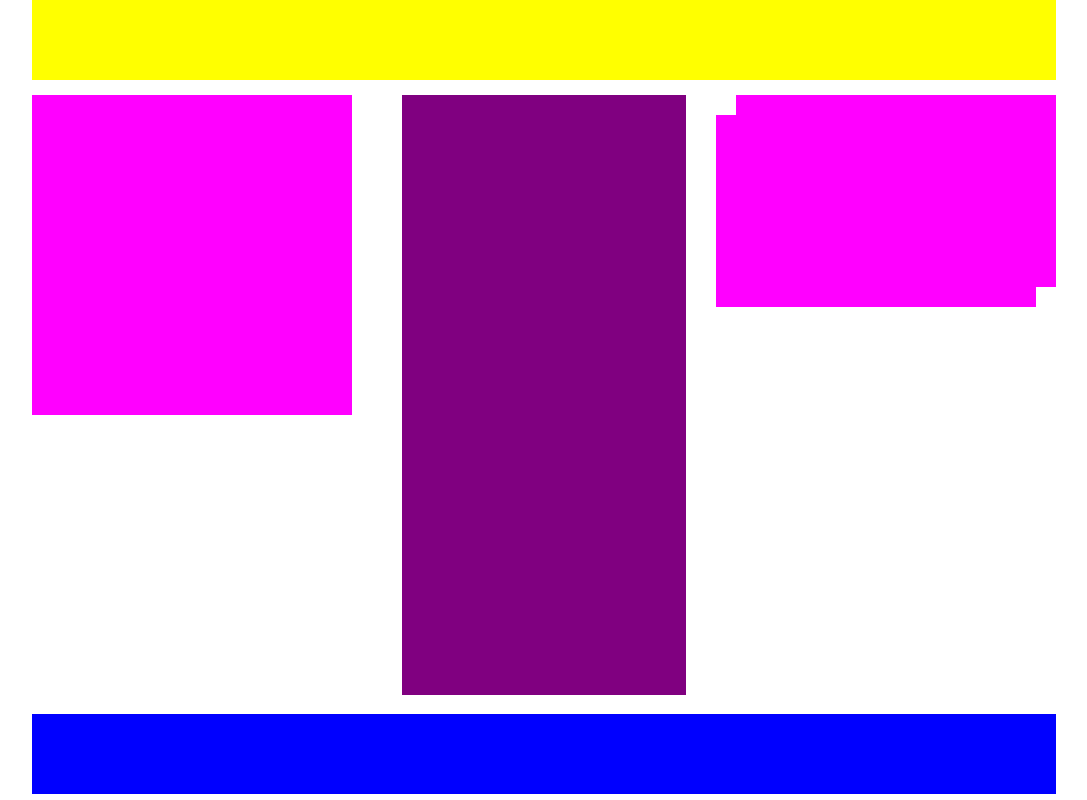
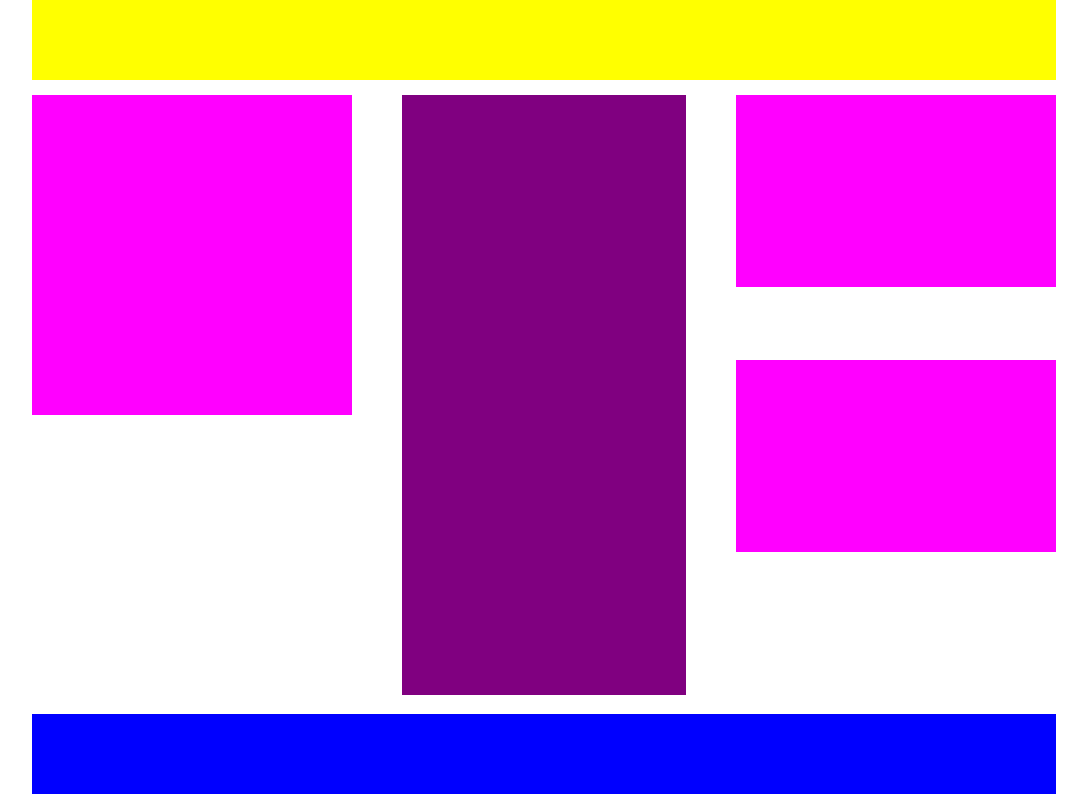
Before and after one commit to peppe965/htmlcss-struttura-wp, a plain HTML site: page index.html in a window 1280 px wide. Shown: the whole page, without its empty margins (96-1183 px from the left). Drawn offline with Linux system fonts and the light colour scheme.

Commit message:
end
finito ma usato position che vorrei sostituire, so wip

```diff
--- a/css/style.css
+++ b/css/style.css
@@ -43,12 +43,15 @@ main{
   width: 25vw;
   /* overflow: auto; */
   padding: 20px;
-  float: left;
+  float: right;
 }
 
-#right{
-  float: right;
+.magenta .down{
+    position: absolute;
+    top: 45vh;
+    right:10vw;
 }
+
 
 main::after {
 content: "";
--- a/index.html
+++ b/index.html
@@ -19,8 +19,8 @@
 
         <div class="purple"></div>
 
-        <aside class="magenta up" id="right">
-        <aside class="magenta down" id="right">
+        <aside class="magenta up">
+        <aside class="magenta down">
 
         </aside>
       </main>
```
